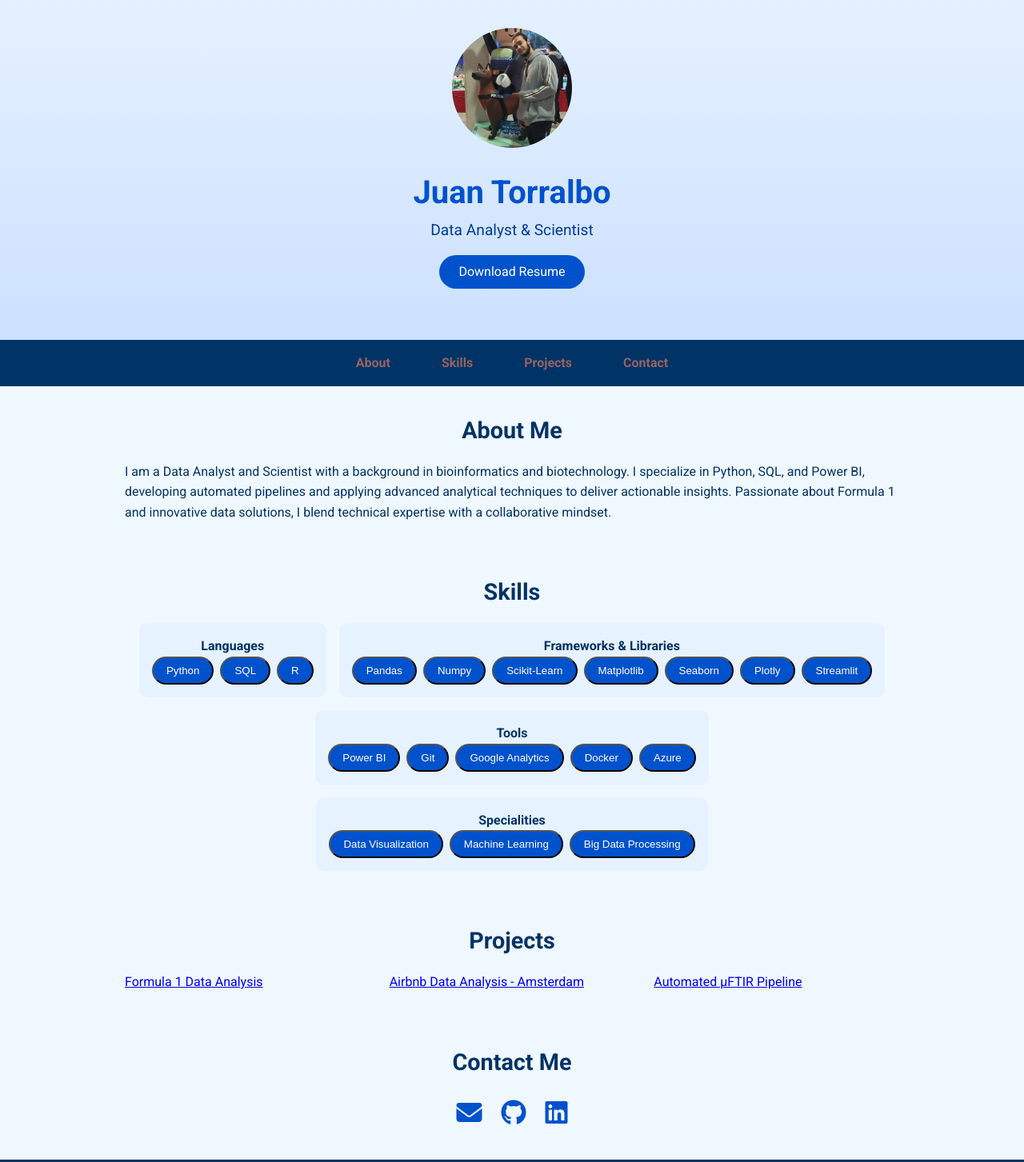
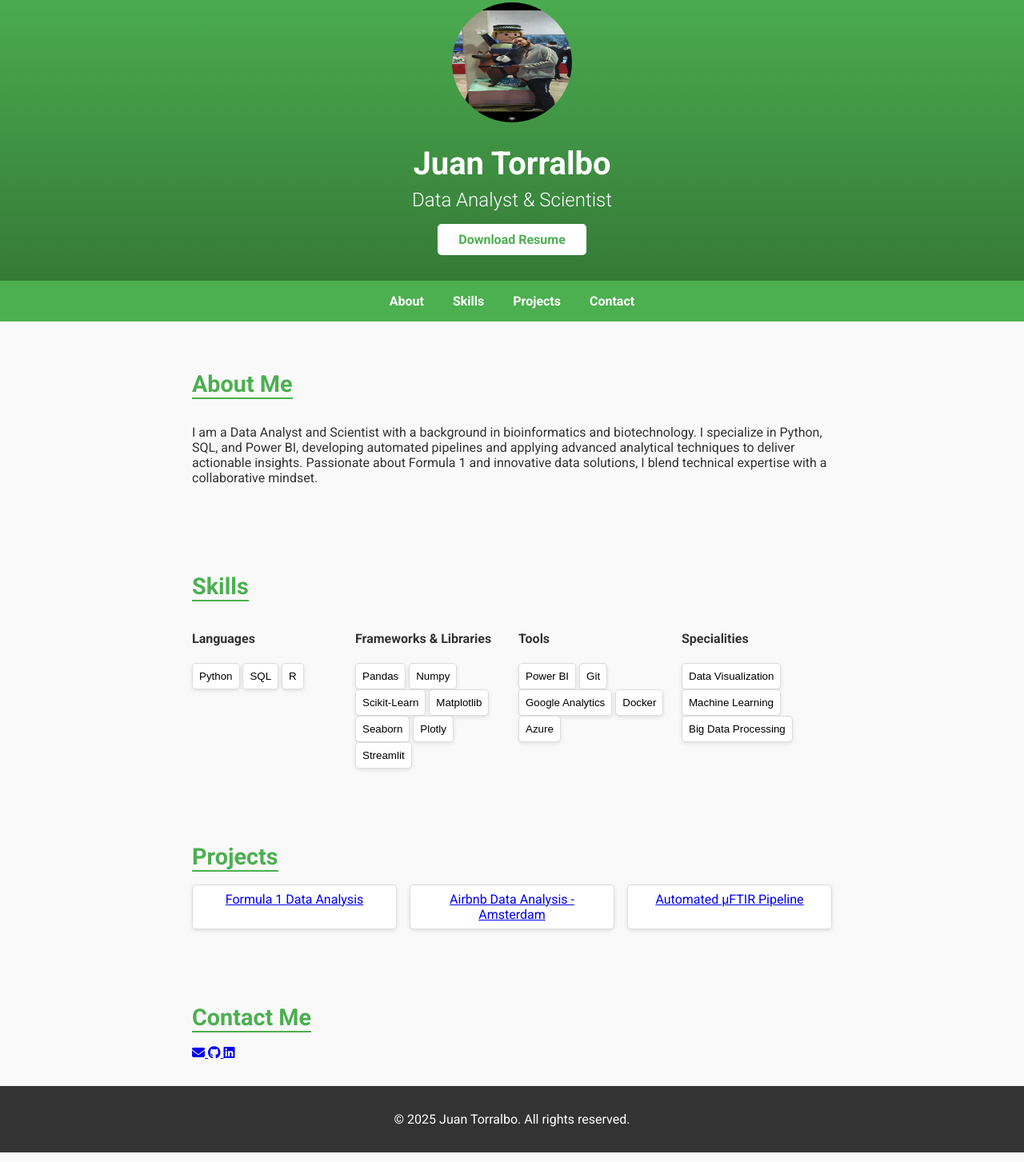
Before and after one commit to Juanto19/Juanto19.github.io, a plain HTML site: page index.html in a window 1280 px wide. Shown: the part 29-1482 px from the top of the page at 80% size. Drawn offline with Linux system fonts and the light colour scheme; a script that the page names is missing.

Commit message:
Update style.css

```diff
--- a/static/css/style.css
+++ b/static/css/style.css
@@ -1,193 +1,119 @@
-/* Reset and base styles */
-* {
+/* General Styles */
+body {
+    font-family: 'Roboto', sans-serif;
     margin: 0;
     padding: 0;
-    box-sizing: border-box;
+    background-color: #f9f9f9;
+    color: #333;
 }
 
-body {
-    font-family: 'Roboto', sans-serif;
-    line-height: 1.6;
-    color: #003366;
-    background: #f0f8ff;
-    min-height: 100vh;
+header {
+    text-align: center;
+    padding: 2rem 0;
+    background: linear-gradient(to bottom, #4CAF50, #357a38);
+    color: white;
 }
 
-/* Header styles */
-header {
-    background: linear-gradient(to bottom, #e6f2ff, #cce0ff);
-    text-align: center;
-    padding: 4rem 1rem;
-}
-
-.profile-img {
+header .profile-img {
     width: 150px;
     height: 150px;
     border-radius: 50%;
     margin-bottom: 1rem;
-    object-fit: cover;
 }
 
-h1 {
+header h1 {
     font-size: 2.5rem;
-    font-weight: 700;
-    color: #0052cc;
+    margin: 0.5rem 0;
 }
 
-h2 {
-    font-size: 1.2rem;
-    font-weight: 400;
-    color: #003d99;
+header h2 {
+    font-size: 1.5rem;
+    font-weight: 300;
+    margin: 0;
 }
 
-.download-resume {
+header .download-resume {
     margin-top: 1rem;
     display: inline-block;
     padding: 0.5rem 1.5rem;
-    background: #0052cc;
-    color: #fff;
-    border-radius: 25px;
+    background: white;
+    color: #4CAF50;
+    font-weight: bold;
+    border: 2px solid white;
+    border-radius: 5px;
     text-decoration: none;
-    font-weight: 500;
-    transition: background 0.3s;
+    transition: all 0.3s ease-in-out;
 }
 
-.download-resume:hover {
-    background: #003d99;
+header .download-resume:hover {
+    background: #4CAF50;
+    color: white;
 }
 
-/* Navigation styles */
 nav {
-    background: #003366;
-    color: #fff;
+    background: #4CAF50;
     text-align: center;
     padding: 1rem 0;
-    position: sticky;
-    top: 0;
 }
 
 nav ul {
-    display: flex;
-    justify-content: center;
     list-style: none;
+    margin: 0;
+    padding: 0;
 }
 
 nav ul li {
+    display: inline-block;
     margin: 0 1rem;
 }
 
 nav ul li a {
-    color: #956262;
     text-decoration: none;
+    color: white;
     font-weight: bold;
-    padding: 0.5rem 1rem;
-    border-radius: 10px;
-    transition: background 0.3s ease;
+    transition: color 0.3s;
 }
 
 nav ul li a:hover {
-    background: #0052cc;
+    color: #c2f0c2;
 }
 
-/* Section styles */
 section {
-    padding: 2rem 1rem;
-    max-width: 1000px;
+    padding: 2rem;
+    max-width: 800px;
     margin: auto;
 }
 
-section h3 {
-    color: #003366;
+h3 {
+    font-size: 1.8rem;
+    color: #4CAF50;
+    border-bottom: 2px solid #4CAF50;
+    display: inline-block;
     margin-bottom: 1rem;
-    text-align: center;
-    font-size: 1.8rem;
-    font-weight: bold;
 }
 
-/* Skills Section */
-.skills-grid {
-    display: flex;
-    flex-wrap: wrap;
-    justify-content: center;
+.skills-grid, .projects-grid {
+    display: grid;
+    grid-template-columns: repeat(auto-fit, minmax(150px, 1fr));
     gap: 1rem;
 }
 
-.skills-category {
-    background: #e6f2ff;
-    border-radius: 10px;
-    padding: 1rem;
+.skill-button, .projects-grid div {
+    padding: 0.5rem;
+    border: 1px solid #ddd;
+    border-radius: 5px;
+    background: #fff;
     text-align: center;
+    box-shadow: 0 2px 5px rgba(0, 0, 0, 0.1);
 }
 
-.skill-buttons {
-    display: flex;
-    flex-wrap: wrap;
-    justify-content: center;
-    gap: 0.5rem;
+.skill-button:hover, .projects-grid div:hover {
+    background: #f0f0f0;
 }
 
-.skill-button {
-    background: #0052cc;
-    color: #fff;
-    padding: 0.5rem 1rem;
-    border-radius: 20px;
-    transition: background 0.3s;
+footer {
+    text-align: center;
+    padding: 1rem 0;
+    background: #333;
+    color: white;
 }
-
-.skill-button:hover {
-    background: #003d99;
-}
-
-/* Projects Section */
-.projects-grid {
-    display: grid;
-    grid-template-columns: repeat(auto-fit, minmax(250px, 1fr));
-    gap: 1.5rem;
-}
-
-.project-card {
-    background: #e6f2ff;
-    padding: 1rem;
-    border-radius: 10px;
-    box-shadow: 0 4px 10px rgba(0, 0, 0, 0.1);
-    transition: transform 0.3s;
-}
-
-.project-card:hover {
-    transform: translateY(-5px);
-}
-
-.project-card a {
-    display: block;
-    color: #0052cc;
-    text-decoration: none;
-    margin-top: 1rem;
-    font-weight: bold;
-    text-align: center;
-}
-
-/* Contact Section */
-.contact-icons {
-    display: flex;
-    justify-content: center;
-    gap: 1.5rem;
-}
-
-.contact-icons a {
-    color: #0052cc;
-    font-size: 2rem;
-    transition: color 0.3s ease;
-}
-
-.contact-icons a:hover {
-    color: #003d99;
-}
-
-/* Footer styles */
-footer {
-    background: #003366;
-    color: #fff;
-    text-align: center;
-    padding: 1rem;
-    font-size: 0.9rem;
-}
```
